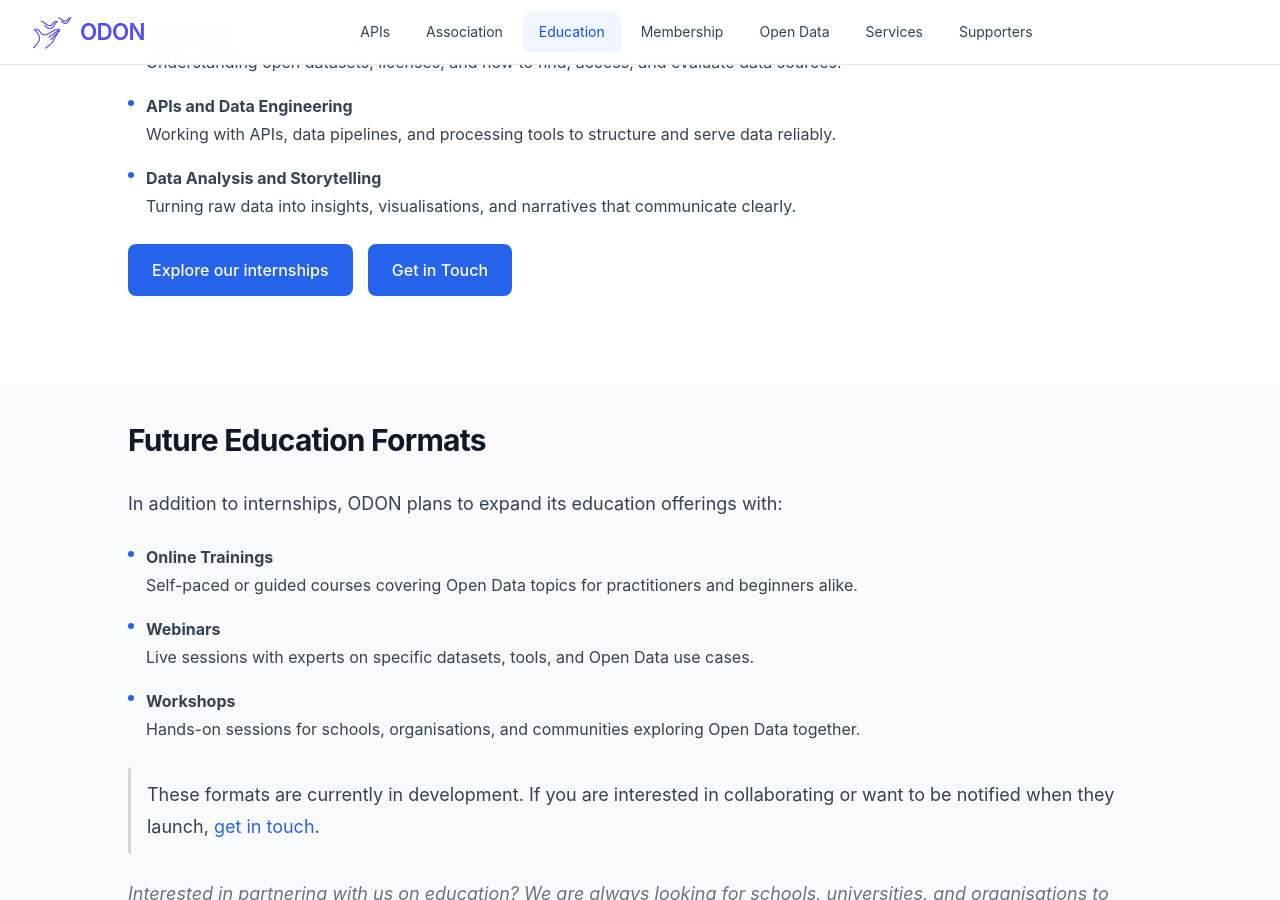
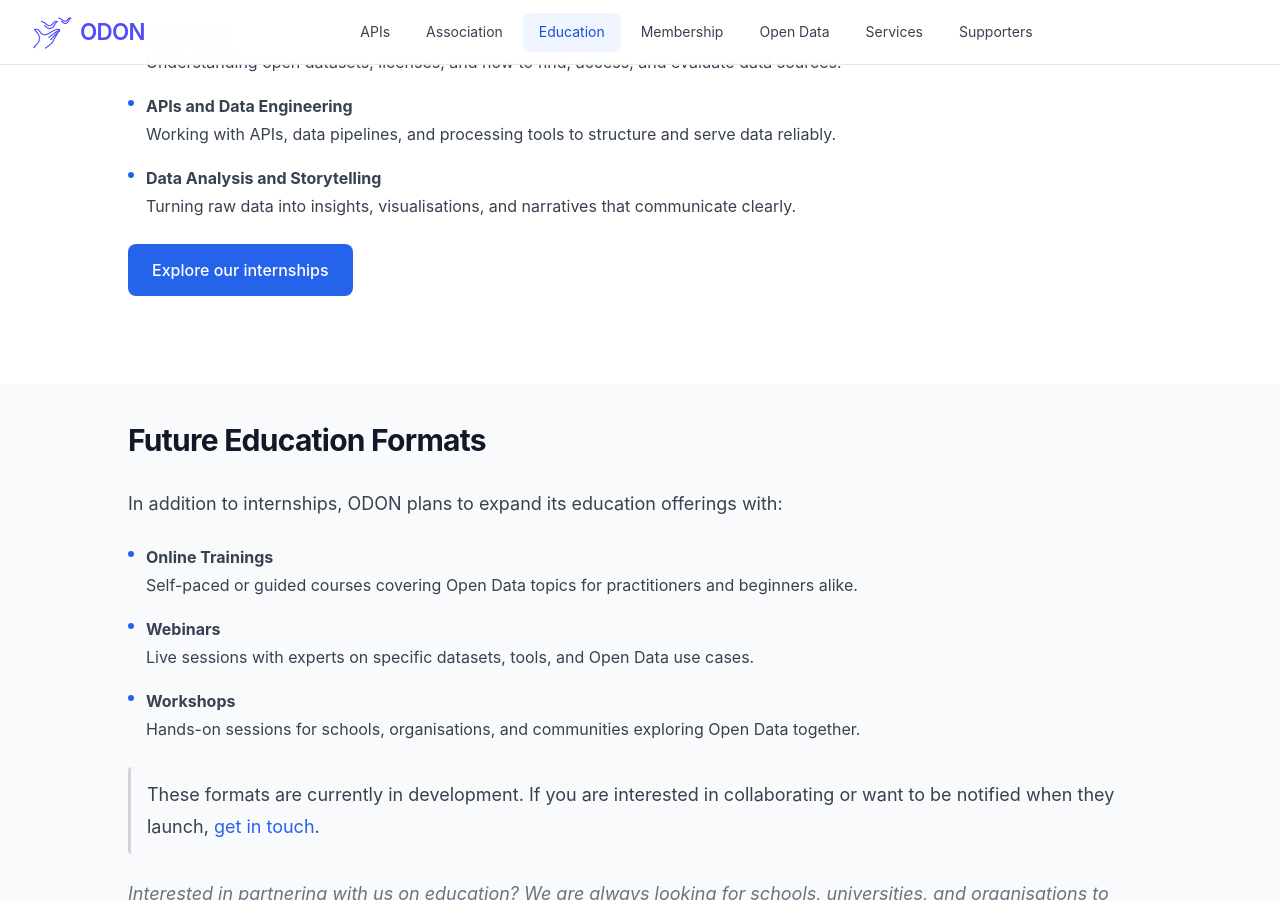
Before and after one commit to verein-odon/verein-odon.github.io, a Jekyll site: the page built from docs/en/education.md, in a window 1280 px wide and 900 px high, scrolled down 918 px. Built offline with Jekyll 4.4.1, drawn with Linux system fonts in a browser that asks for light colours.

Commit message:
Removed Get in Touch button on education page

```diff
--- a/docs/en/education.md
+++ b/docs/en/education.md
@@ -36,8 +36,6 @@ last_updated: "2026-03-29 00:00"
       </ul>
       <p>
         <a href="/en/internships/" class="btn btn-primary">Explore our internships</a>
-        &nbsp;
-        <a href="/en/contact/" class="btn btn-primary">Get in Touch</a>
       </p>
     </div>
   </div>
```
